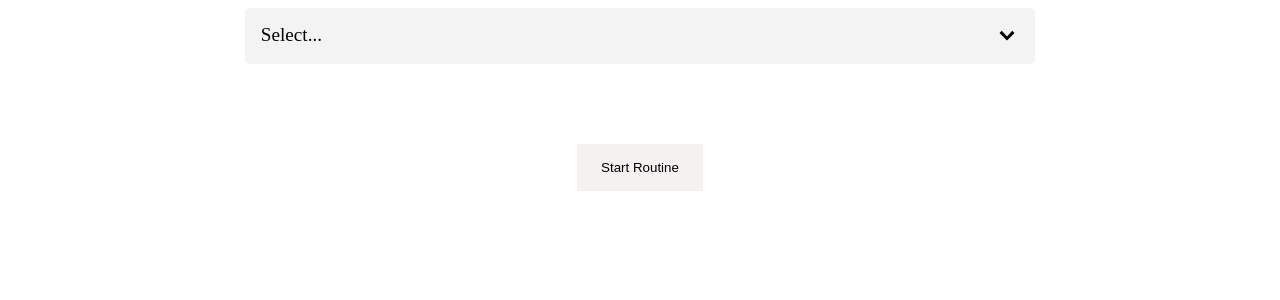
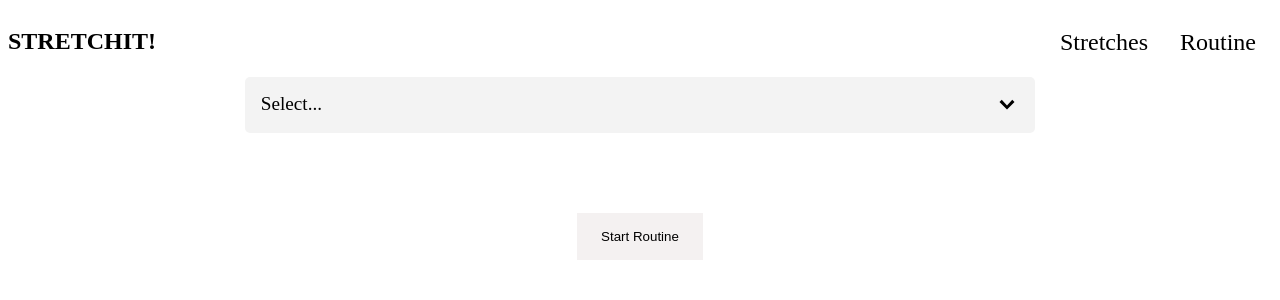
Before and after one commit to Donbg2022/food-log, a React (Create React App) app: page / in a window 1280 px wide. Shown: the top 300 px of the page. Built offline with nearby package versions, Linux system fonts and the light colour scheme.

Commit message:
added nav with routing

```diff
--- a/src/App.js
+++ b/src/App.js
@@ -1,5 +1,6 @@
 import SearchPage from "./pages/DropdownSearchPage"
 import RoutinePage from './pages/RoutinePage'
+import Nav from "./components/Nav";
 import { useState } from "react"
 import {
   BrowserRouter as Router,
@@ -22,6 +23,7 @@ export default function App() {
 
   return (
     <Router>
+      <Nav></Nav>
       <Routes>
         <Route path='/' element={<SearchPage handleDirections={handleDirections} handleListClick={handleListClick}/>}></Route>
         <Route path='/routine' element={<RoutinePage selectedStretches={selectedStretches} />}></Route>
--- /dev/null
+++ b/src/CSS/Nav.css
@@ -0,0 +1,20 @@
+.nav{
+  display: flex;
+  justify-content: space-between
+}
+.links-list{
+  display: flex;
+}
+.links-list li{
+  list-style: none;
+  font-size: x-large;
+  padding:  5px 1rem;
+}
+.links-list li:hover{
+  background-color: aliceblue;
+}
+
+.links-list li a{
+  text-decoration: none;
+  color: black;
+}
--- /dev/null
+++ b/src/components/Nav.js
@@ -0,0 +1,16 @@
+import { Link } from "react-router-dom"
+import '../CSS/Nav.css'
+
+export default function Nav(){
+  return (
+    <div>
+      <nav className="nav">
+        <h1 className="logo">STRETCHIT!</h1>
+        <ul className="links-list">
+          <li><Link to='/'>Stretches</Link></li>
+          <li><Link to='/routine'>Routine</Link></li>
+        </ul>
+      </nav>
+    </div>
+  )
+}
```
Also changed, not shown: src/firebase/firebaseConfig.js (deleted, +0 -34 lines).
